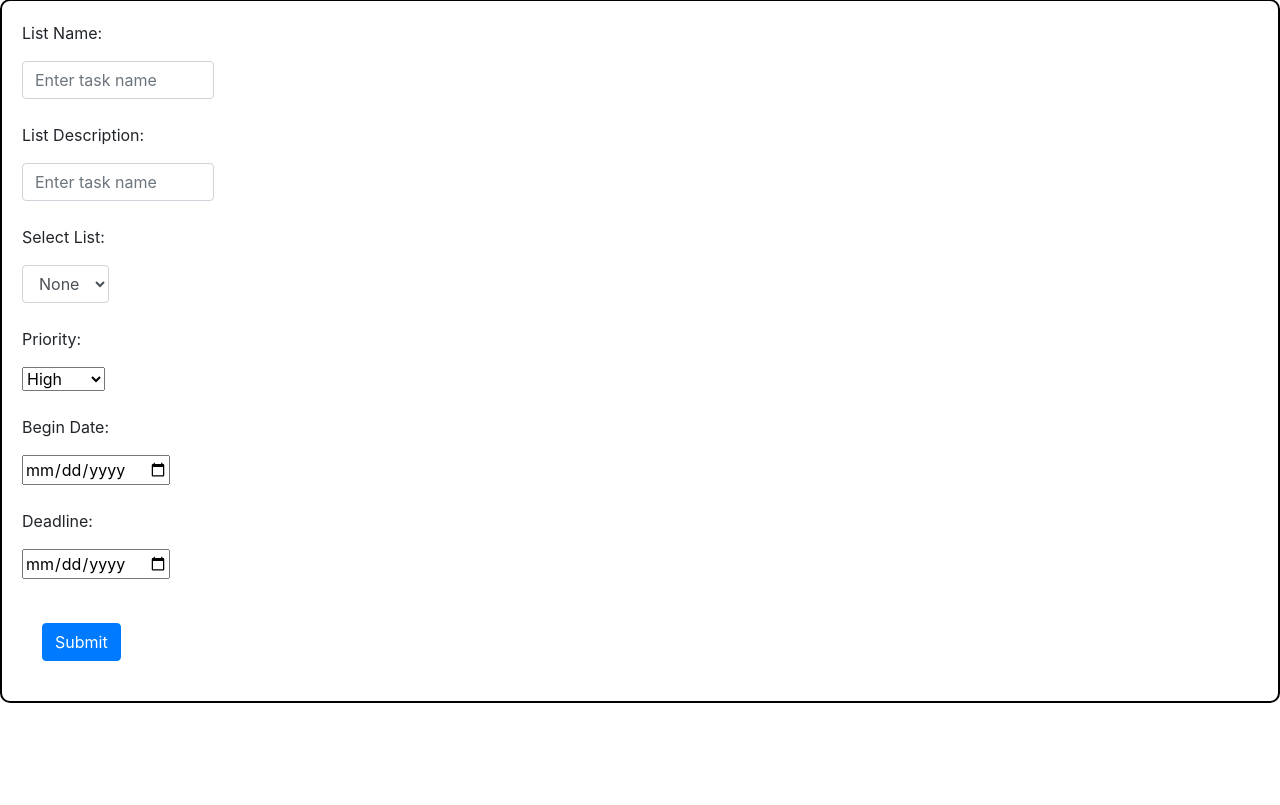
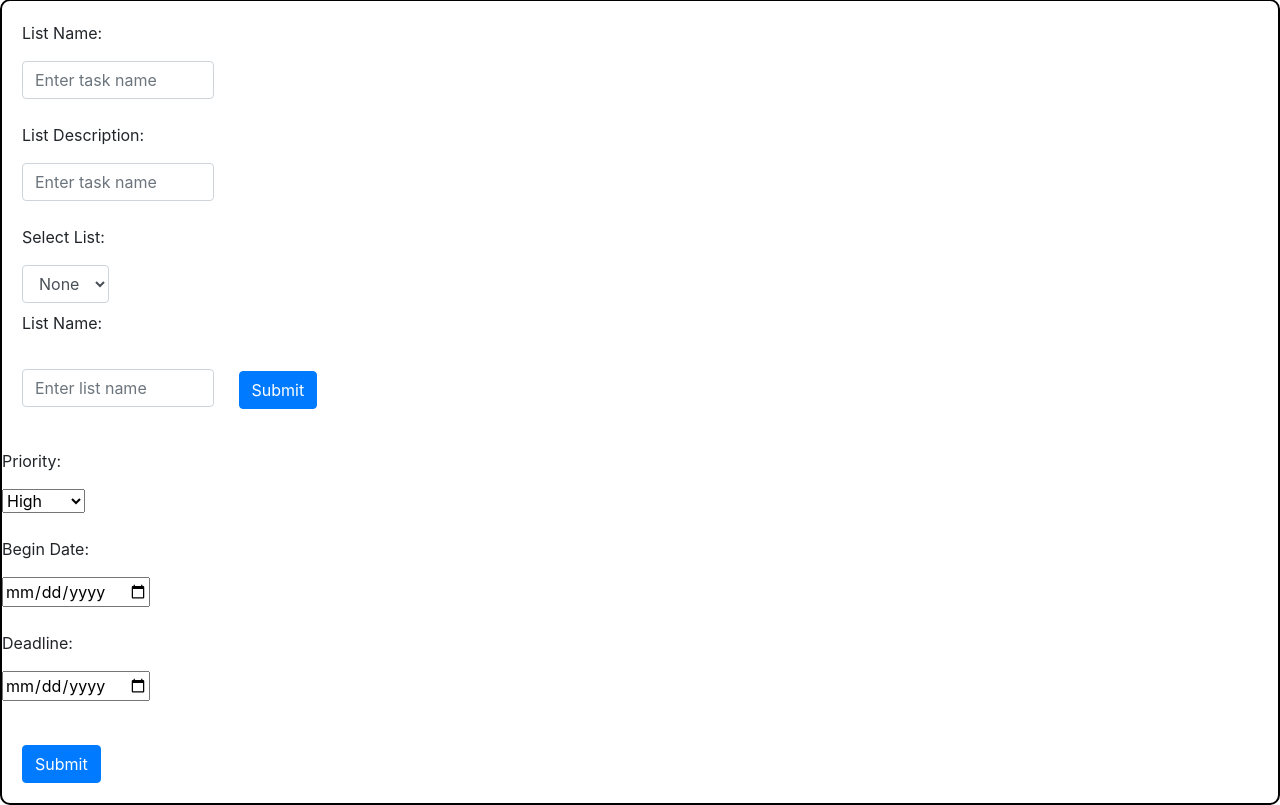
Before and after one commit to Jelmer-Ketelaar/ToDoList, a PHP site: page /Jaar-2/CRUD_task/addTask.php in a window 1280 px wide. Shown: the part 121-926 px from the top of the page. Before the commit the page ends 824 px from the top, so only its background shows below. Run offline with PHP 8.4, Linux system fonts and the light colour scheme; data that the repository does not hold is empty.

Commit message:
Added a button to add a list if there isn't one yet

```diff
--- a/CRUD_task/addTask.php
+++ b/CRUD_task/addTask.php
@@ -195,6 +195,18 @@ deadline = '$deadline'";
             ?>
             </select>
         </label>
+        <div class="form-box">
+            <!-- Form To Add List Starts Here -->
+            <form method="POST" action="">
+                <div class="form-group">
+                    <p>List Name:</p>
+                    <label style="width: 15vw">
+                        <input type="text" name="list_name" class="form-control" placeholder="Enter list name" required>
+                    </label>
+                    <button type="submit" name="submit" class="btn btn-primary">Submit</button>
+                </div>
+            </form>
+        </div>
     </div>
     <div class="form-group">
         <p>Priority:</p>
```
